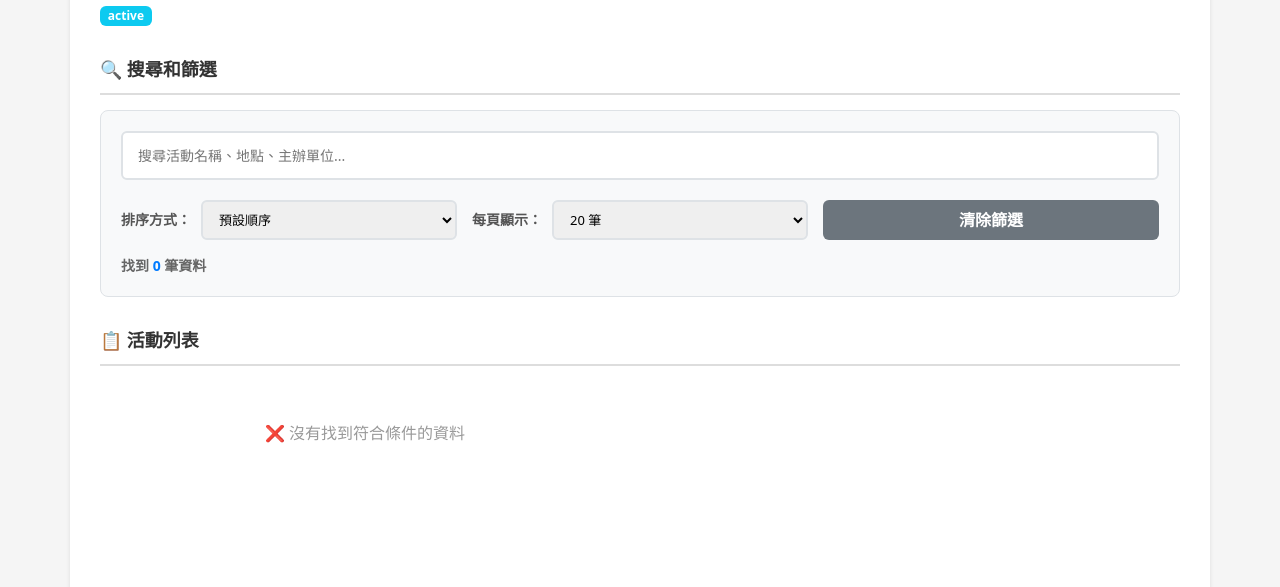
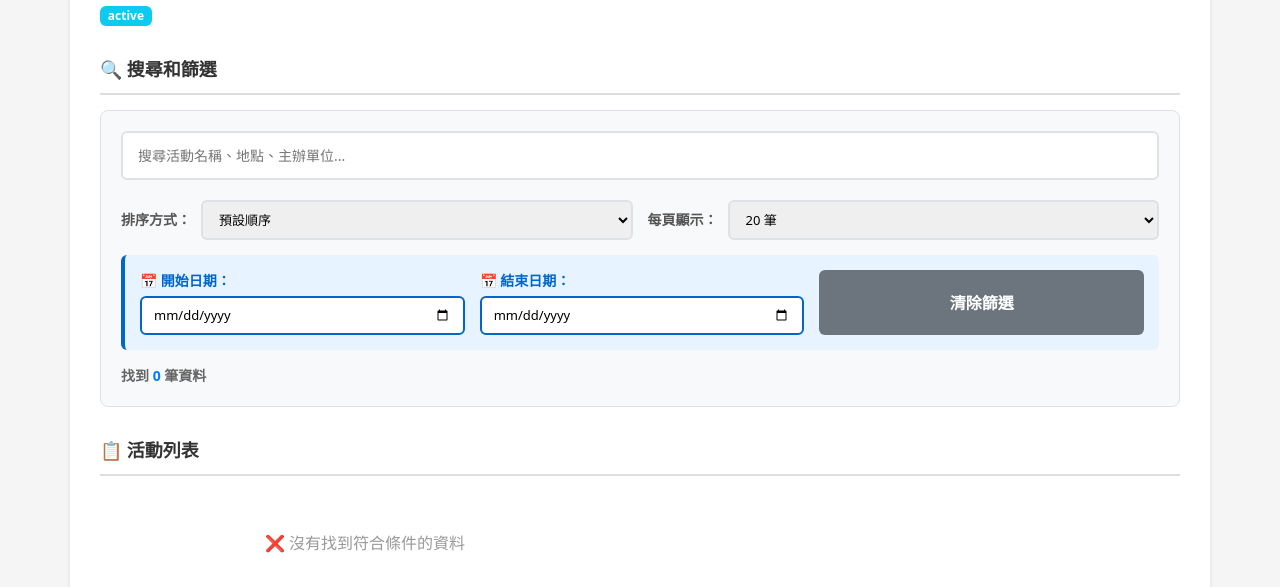
Before and after one commit to CidKageno135/demo04, a Flask app: template templates/index.html in a window 1280 px wide. Shown: the part 462-1049 px from the top of the page. Run offline with Flask 3, Linux system fonts and the light colour scheme; the template is opened without the code that fills it: most values are stand-ins (such as "Sample title", 1, 10 or a date in 2020).

Commit message:
version 2.0 flask

```diff
--- a/templates/index.html
+++ b/templates/index.html
@@ -209,6 +209,51 @@
             box-shadow: 0 0 0 3px rgba(0, 123, 255, 0.1);
         }
 
+        /* 日期篩選樣式 */
+        .date-filter-controls {
+            display: grid;
+            grid-template-columns: repeat(auto-fit, minmax(180px, 1fr));
+            gap: 15px;
+            margin-bottom: 15px;
+            padding: 15px;
+            background: #e7f3ff;
+            border-radius: 6px;
+            border-left: 4px solid #0066cc;
+        }
+
+        .date-filter-group {
+            display: flex;
+            flex-direction: column;
+            gap: 5px;
+        }
+
+        .date-filter-group label {
+            font-weight: bold;
+            color: #0066cc;
+            font-size: 14px;
+        }
+
+        .date-input {
+            padding: 8px 12px;
+            border: 2px solid #0066cc;
+            border-radius: 6px;
+            font-size: 13px;
+            cursor: pointer;
+            background: white;
+            transition: all 0.3s;
+        }
+
+        .date-input:hover {
+            border-color: #004099;
+            box-shadow: 0 0 0 3px rgba(0, 102, 204, 0.1);
+        }
+
+        .date-input:focus {
+            outline: none;
+            border-color: #004099;
+            box-shadow: 0 0 0 3px rgba(0, 102, 204, 0.2);
+        }
+
         .clear-btn {
             padding: 8px 20px;
             background: #6c757d;
@@ -360,6 +405,18 @@
                             <option value="50">50 筆</option>
                             <option value="257">全部</option>
                         </select>
+                    </div>
+                </div>
+
+                <div class="date-filter-controls">
+                    <div class="date-filter-group">
+                        <label for="dateStart">📅 開始日期：</label>
+                        <input type="date" id="dateStart" class="date-input">
+                    </div>
+
+                    <div class="date-filter-group">
+                        <label for="dateEnd">📅 結束日期：</label>
+                        <input type="date" id="dateEnd" class="date-input">
                     </div>
 
                     <button id="clearBtn" class="clear-btn">清除篩選</button>
```
